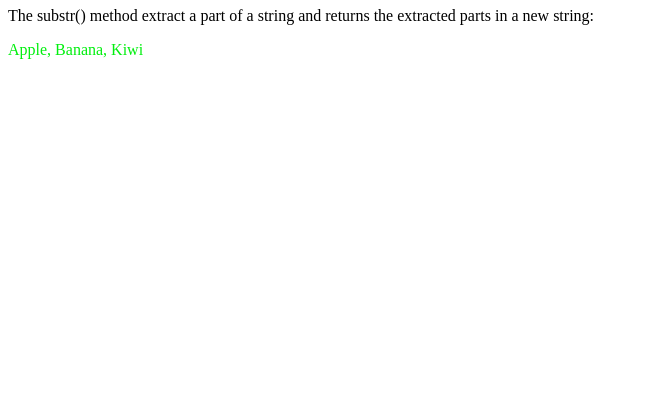
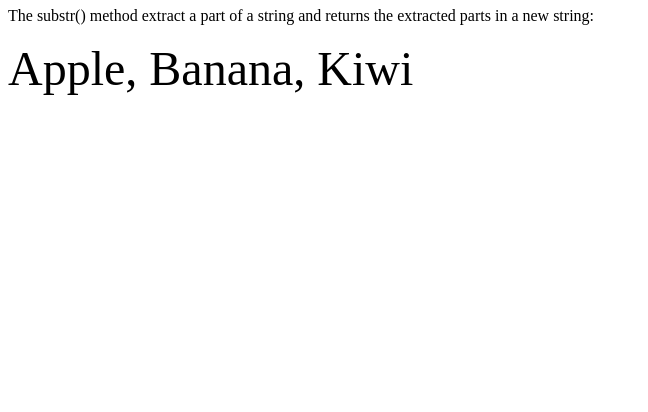
Before and after one commit to Belgarus/JavaScript_exercises, a plain HTML site: page 01-JavaScript-test/05-strings-w3s/index.html in a window 1280 px wide. Shown: the part 388-800 px from the top of the page, without its empty margins (0-648 px from the left). Drawn offline with Linux system fonts and the light colour scheme.

Commit message:
added fontsize

```diff
--- a/01-JavaScript-test/05-strings-w3s/index.html
+++ b/01-JavaScript-test/05-strings-w3s/index.html
@@ -35,7 +35,7 @@
         document.getElementById("demo3").innerHTML = part;
 
         let text4 = "Apple, Banana, Kiwi";
-        let part2 = text4.fontcolor();
+        let part2 = text4.fontsize(32);
         document.getElementById("demo4").innerHTML = part2;
     </script>
 
```
